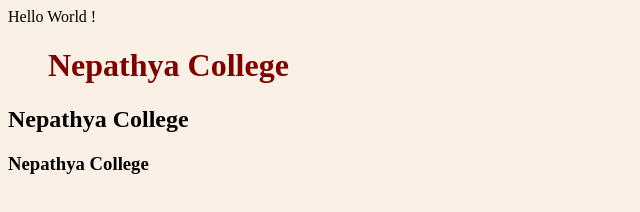
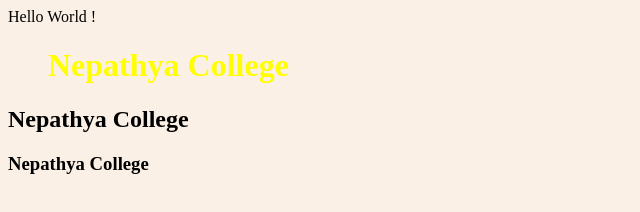
Before and after one commit to ravimandal47/Nepathyacollege, a plain HTML site: page index.html in a window 1280 px wide. Shown: the whole page, without its empty margins (0-640 px from the left). Drawn offline with Linux system fonts and the light colour scheme.

Commit message:
changed color to yellow

```diff
--- a/style.css
+++ b/style.css
@@ -3,7 +3,7 @@ body {
 }
 
 h1 {
-    color: maroon !important;
+    color: yellow !important;
     margin-left: 40px;
 }
 h1 {
```
